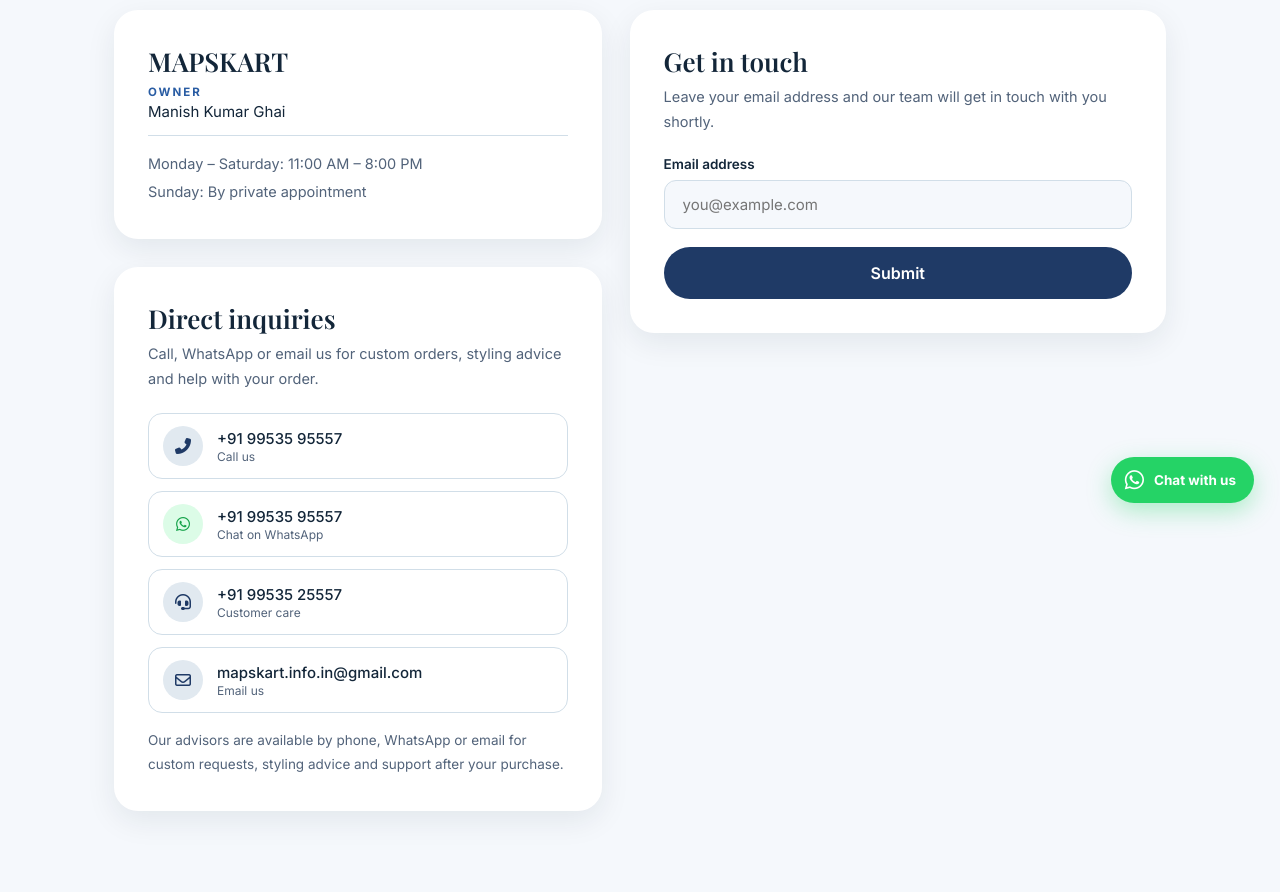
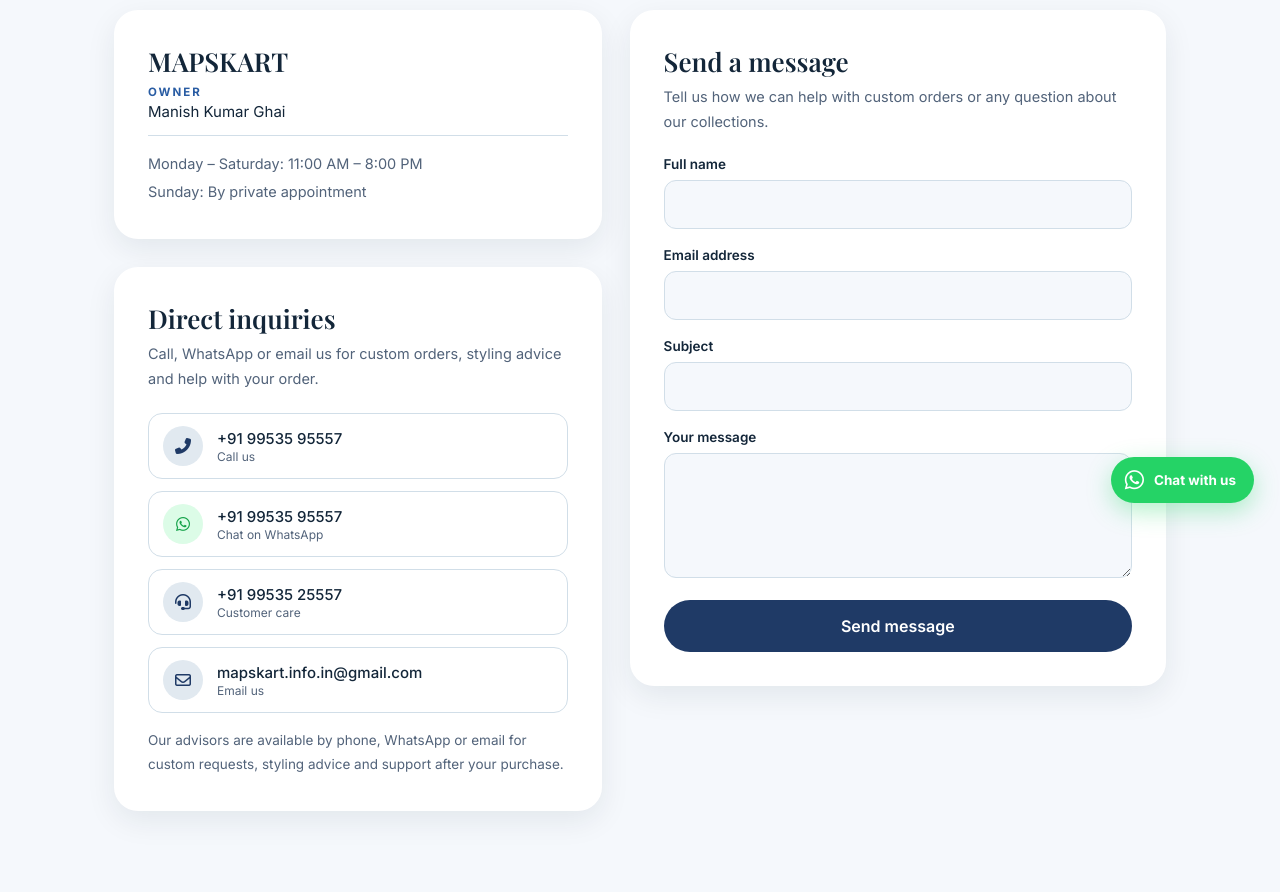
Before and after one commit to mapsinfoin-web/Mapsinfo, a Django app: page /contact/ in a window 1280 px wide. Shown: the part 271-1163 px from the top of the page. Run offline with Django 5.2, Linux system fonts and the light colour scheme; data that the repository does not hold is empty; some web fonts are replaced.

Commit message:
Revert "Simplify contact form to email only with strict spam and format validation"
This reverts commit 73fafbb9be88c3e094e1c656434b5807f346ce06.

```diff
--- a/store/templates/store/contact.html
+++ b/store/templates/store/contact.html
@@ -208,8 +208,8 @@
         </div>
 
         <div class="card animate-up delay-2">
-            <h2>Get in touch</h2>
-            <p class="lead">Leave your email address and our team will get in touch with you shortly.</p>
+            <h2>Send a message</h2>
+            <p class="lead">Tell us how we can help with custom orders or any question about our collections.</p>
 
             {% for message in messages %}
             <div class="alert {{ message.tags }}"><i class="fas fa-circle-info"></i> {{ message }}</div>
@@ -218,10 +218,22 @@
             <form action="{% url 'store:contact' %}" method="POST">
                 {% csrf_token %}
                 <div class="field">
+                    <label for="c-name">Full name</label>
+                    <input type="text" id="c-name" name="name" required />
+                </div>
+                <div class="field">
                     <label for="c-email">Email address</label>
-                    <input type="email" id="c-email" name="email" placeholder="you@example.com" required maxlength="120" autocomplete="email" />
+                    <input type="email" id="c-email" name="email" required />
                 </div>
-                <button type="submit" class="btn-dark">Submit</button>
+                <div class="field">
+                    <label for="c-subject">Subject</label>
+                    <input type="text" id="c-subject" name="subject" required />
+                </div>
+                <div class="field">
+                    <label for="c-message">Your message</label>
+                    <textarea id="c-message" name="message" rows="5" required></textarea>
+                </div>
+                <button type="submit" class="btn-dark">Send message</button>
             </form>
         </div>
 
--- a/store/views.py
+++ b/store/views.py
@@ -1,7 +1,4 @@
 import uuid
-import re
-from django.core.validators import validate_email
-from django.core.exceptions import ValidationError
 from django.contrib import messages
 from django.contrib.auth import authenticate, login, logout
 from django.contrib.auth.decorators import login_required
@@ -767,32 +764,17 @@
 
 def contact(request):
     if request.method == 'POST':
-        email = (request.POST.get('email') or '').strip().lower()
+        name = (request.POST.get('name') or '').strip()
+        email = (request.POST.get('email') or '').strip()
+        subject = (request.POST.get('subject') or '').strip()
+        message = (request.POST.get('message') or '').strip()
 
-        if not email:
-            messages.error(request, "Please enter your email address.")
+        if not (name and email and subject and message):
+            messages.error(request, "Please fill in all the fields.")
             return redirect('store:contact')
 
-        # Strict email validation: reject any invalid email format or unusual input
-        try:
-            validate_email(email)
-        except ValidationError:
-            messages.error(request, "Please enter a valid email address.")
-            return redirect('store:contact')
-
-        # Guard against unusual lengths, scripts, tags, or cross-the-mark content
-        if len(email) > 120 or re.search(r'[<>"\';()\\`\s]', email):
-            messages.error(request, "Please enter a valid email address.")
-            return redirect('store:contact')
-
-        username_part = email.split('@')[0].capitalize()
-        ContactInquiry.objects.create(
-            name=username_part,
-            email=email,
-            subject="Contact request",
-            message="Customer requested contact / inquiry via contact form."
-        )
-        messages.success(request, "Thank you! We have received your email and will contact you shortly.")
+        ContactInquiry.objects.create(name=name, email=email, subject=subject, message=message)
+        messages.success(request, "Thank you. Your inquiry has been forwarded to our atelier.")
         return redirect('store:contact')
 
     return render(request, 'store/contact.html')
```
Also changed, not shown: store/admin.py (+4 -4 lines), store/models.py (+4 -9 lines), store/migrations/0031_alter_contactinquiry_options_and_more.py (deleted).
